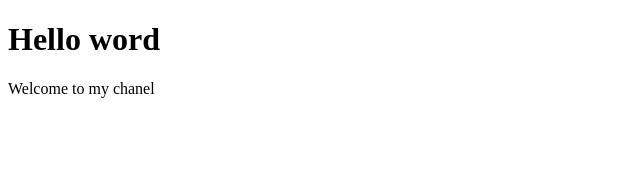
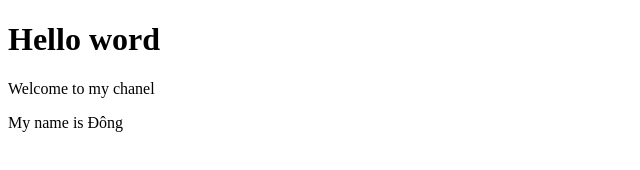
Before and after one commit to KaPhuDong/tutor, a plain HTML site: page index.html in a window 1280 px wide. Shown: the whole page, without its empty margins (0-640 px from the left). Drawn offline with Linux system fonts and the light colour scheme.

Commit message:
third commit

```diff
--- a/index.html
+++ b/index.html
@@ -8,6 +8,6 @@
   <body>
     <h1>Hello word</h1>
     <p>Welcome to my chanel</p>
-    <p></p>
+    <p>My name is Đông</p>
   </body>
 </html>
```
